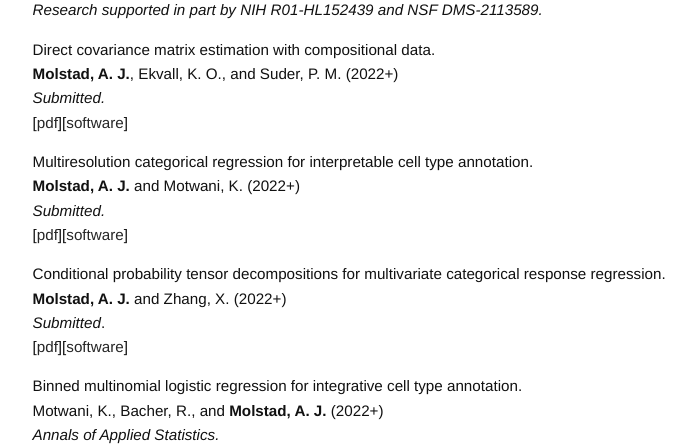
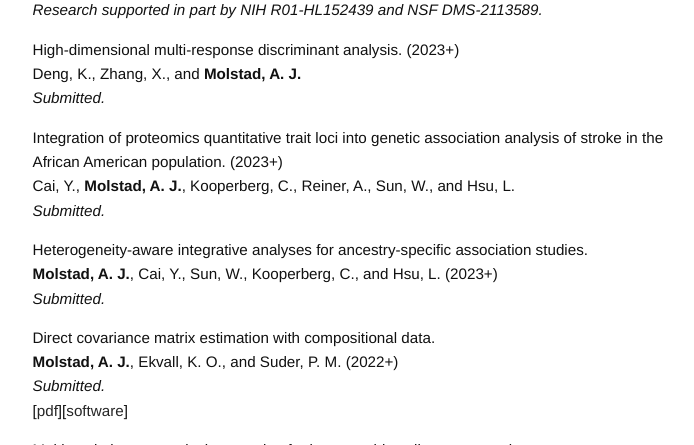
Before and after one commit to ajmolstad/ajmolstad.github.io, a Jekyll site: the page built from research.md, in a window 1280 px wide and 900 px high, cut to the strip 455-900 px from the top of the window. Shown: the whole strip, without its empty margins (275-969 px from the left). Built offline with Jekyll 4.4.1, drawn with Linux system fonts in a browser that asks for light colours.

Commit message:
Update research.md

```diff
--- a/research.md
+++ b/research.md
@@ -20,17 +20,17 @@ Jin, Y., **Molstad, A. J.**, and Zhang, X. (2022+) <br>
 [[pdf](https://arxiv.org/abs/2108.02143)][[software](https://github.com/ajmolstad/IntegrativeCox)]<br> -->
 
 
-<!-- High-dimensional multi-response discriminant analysis. (2023+) <br>
+High-dimensional multi-response discriminant analysis. (2023+) <br>
 Deng, K., Zhang, X., and **Molstad, A. J.** <br>
-*Submitted.* <br>  -->
+*Submitted.* <br>
 
-<!-- Integration of proteomics quantitative trait loci into genetic association analysis of stroke in the African American population. (2023+)<br>
+Integration of proteomics quantitative trait loci into genetic association analysis of stroke in the African American population. (2023+)<br>
 Cai, Y., **Molstad, A. J.**, Kooperberg, C., Reiner, A., Sun, W., and Hsu, L. <br>
-*Submitted.* <br>  -->
+*Submitted.* <br>
 
-<!-- Heterogeneity-aware integrative analyses for ancestry-specific association studies. <br>
+Heterogeneity-aware integrative analyses for ancestry-specific association studies. <br>
 **Molstad, A. J.**, Cai, Y., Sun, W., Kooperberg, C., and Hsu, L. (2023+) <br>
-*Submitted.* <br>  -->
+*Submitted.* <br>
 
 Direct covariance matrix estimation with compositional data. <br>
 **Molstad, A. J.**, Ekvall, K. O., and Suder, P. M. (2022+) <br>
```
